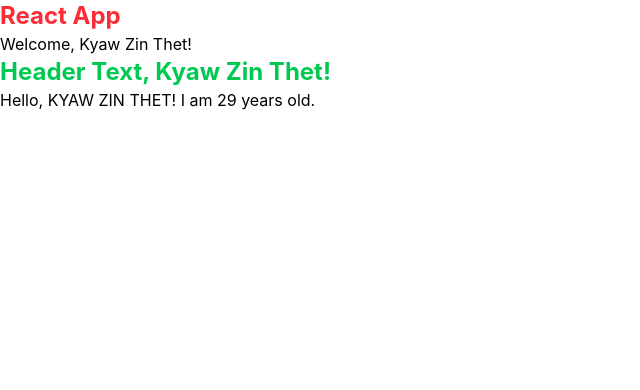
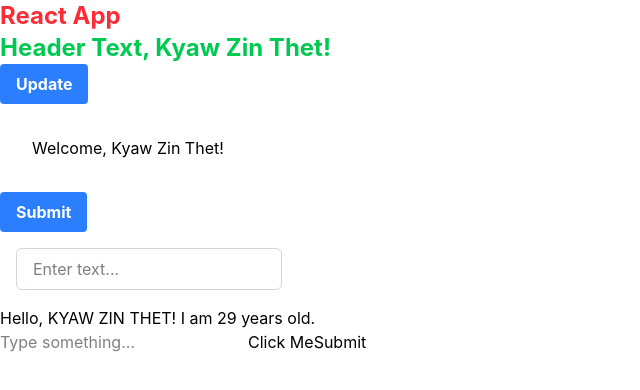
Before and after one commit to kyawzinthetgithub/react-tuto, a React (Vite) app: page / in a window 1280 px wide. Shown: the top 390 px of the page, without its empty margins (0-640 px from the left). Built offline with nearby package versions, Linux system fonts and the light colour scheme.

Commit message:
react event handling

```diff
--- a/src/App.tsx
+++ b/src/App.tsx
@@ -1,4 +1,6 @@
 import Header from './components/Header';
+import Input from './components/Input';
+import TestForm from './components/testForm';
 
 function App() {
   const name = "Kyaw Zin Thet";
@@ -6,9 +8,13 @@
   return (
     <>
       <Header username={name} />
+
+      <Input />
       <div>
         <h1>Hello, {name.toUpperCase()}! I am {25+4} years old.</h1>
       </div>
+
+      <TestForm />
     </>
   )
 }
--- /dev/null
+++ b/src/components/Button.tsx
@@ -0,0 +1,18 @@
+interface ButtonProps {
+    name?: string;
+}
+
+function Button({ name = 'Click Me' }: ButtonProps) {
+    const showAlert = (text: string) => {
+        alert(`Button ${name} clicked! ${text}`);
+    }
+    return (
+        <div>
+            <button className="bg-blue-500 hover:bg-blue-700 text-white font-bold capitalize py-2 px-4 rounded cursor-pointer" onClick={() => {showAlert('abo')}}>
+                {name}
+            </button>
+        </div>
+    )
+}
+
+export default Button
--- a/src/components/Header.tsx
+++ b/src/components/Header.tsx
@@ -1,3 +1,4 @@
+import Button from "./Button";
 import HeaderText from "./HeaderText";
 
 interface HeaderProps {
@@ -7,9 +8,11 @@
 function Header({ username = 'Guest' }: HeaderProps) {
   return (
     <div>
-      <h2 className="text-2xl font-bold text-red-500">React App</h2>
-      <p>Welcome, {username}!</p>
+      <h2 className="text-2xl font-bold text-red-500 capitalize">React App</h2>
       <HeaderText text={`Header Text, ${username}!`} />
+      <p className="p-8">Welcome, {username}!</p>
+
+      <Button name='submit' />
     </div>
   );
 };
--- a/src/components/HeaderText.tsx
+++ b/src/components/HeaderText.tsx
@@ -1,3 +1,5 @@
+import Button from "./Button";
+
 interface HeaderTextProps {
     text: string;
 }
@@ -6,6 +8,7 @@
   return (
     <div>
       <p className="text-2xl font-bold text-green-500">{text}</p>
+      <Button name='update' />
     </div>
   )
 }
--- /dev/null
+++ b/src/components/Input.tsx
@@ -0,0 +1,14 @@
+function Input() {
+
+    const logg = (event: React.ChangeEvent<HTMLInputElement>) => {
+        console.log("Input changed logger: changed to - ", event.target.value);
+    }
+
+  return (
+    <div className="m-4">
+      <input type="text" placeholder="Enter text..." className="border border-gray-300 rounded-md ps-4 py-2" onChange={logg} />
+    </div>
+  )
+}
+
+export default Input
--- /dev/null
+++ b/src/components/testForm.tsx
@@ -0,0 +1,31 @@
+function testForm() {
+
+    const handleSubmit = (event: React.SubmitEvent<HTMLFormElement>) => {
+        event.preventDefault();
+        console.log("Form submitted");
+    }
+
+    const handleInput = (event: React.ChangeEvent<HTMLInputElement>) => {
+        console.log("Input changed to: ", event.target.value);
+    }
+
+    const handleClick = (event: React.MouseEvent<HTMLButtonElement>) => {
+        event.preventDefault();
+        console.log("Button clicked");
+    }
+    return (
+        <div>
+            <form onSubmit={handleSubmit}>
+                <input
+                    type="text"
+                    onChange={handleInput}
+                    placeholder="Type something..."
+                />
+                <button onClick={handleClick}>Click Me</button>
+                <button type="submit">Submit</button>
+            </form>
+        </div>
+    )
+}
+
+export default testForm
```
